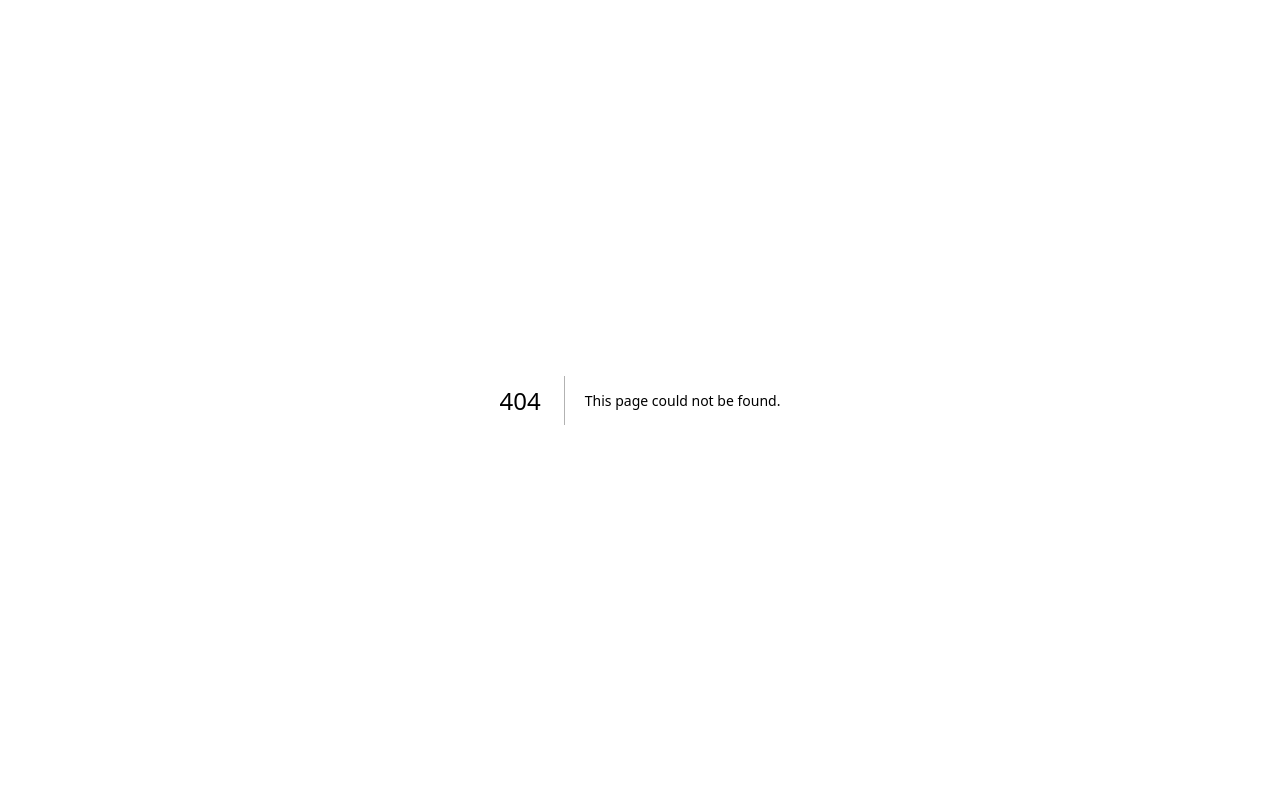
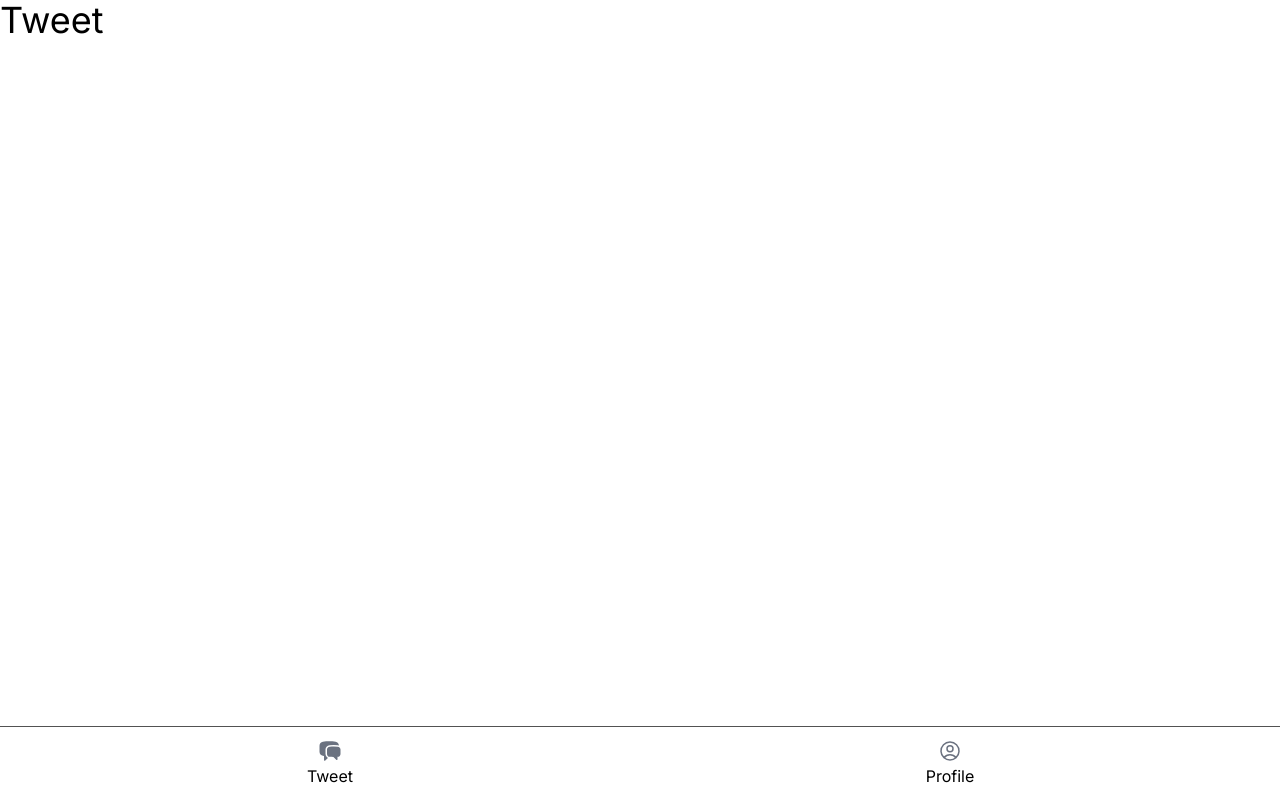
Before and after one commit to wlsto/carrot-market-reloaded, a Next.js app: page /tweet in a window 1280 px wide. Before the commit this address had no page. Built offline with nearby package versions, Linux system fonts and the light colour scheme.

Commit message:
Refactor: Update folder structure and add Tab bar

```diff
--- /dev/null
+++ b/app/(tabs)/layout.tsx
@@ -0,0 +1,10 @@
+import TabBar from "@/components/tab-bar";
+
+export default function TabLayout({ children }: { children: React.ReactNode }) {
+	return (
+		<div>
+			{children}
+			<TabBar />
+		</div>
+	);
+}
--- /dev/null
+++ b/app/(tabs)/tweet/page.tsx
@@ -0,0 +1,7 @@
+export default function Tweet() {
+	return (
+		<div>
+			<h1 className="text-4xl">Tweet</h1>
+		</div>
+	);
+}
--- a/app/layout.tsx
+++ b/app/layout.tsx
@@ -5,8 +5,11 @@ import "./globals.css";
 const inter = Inter({ subsets: ["latin"] });
 
 export const metadata: Metadata = {
-  title: "Create Next App",
-  description: "Generated by create next app",
+	title: {
+		template: "%s | Fire Tweet",
+		default: "Fire Tweet",
+	},
+	description: "Let's have a talk",
 };
 
 export default function RootLayout({
--- /dev/null
+++ b/components/tab-bar.tsx
@@ -0,0 +1,37 @@
+"use client";
+
+import Link from "next/link";
+import {
+	ChatBubbleLeftRightIcon as SolidChatBubbleLeftRightIcon,
+	UserCircleIcon as SolidUserCircleIcon,
+} from "@heroicons/react/24/solid";
+import {
+	ChatBubbleLeftRightIcon as OutlineChatBubbleLeftRightIcon,
+	UserCircleIcon as OutlineUserCircleIcon,
+} from "@heroicons/react/24/outline";
+import { usePathname } from "next/navigation";
+
+export default function TabBar() {
+	const pathname = usePathname();
+	return (
+		<div className="fixed bottom-0 w-full mx-auto grid grid-cols-2 border-neutral-600 border-t px-5 py-3">
+			<Link href="/tweet" className="flex flex-col items-center gap-px">
+				{pathname === "/tweet" ? (
+					<SolidChatBubbleLeftRightIcon className="h-6 w-6 text-gray-500" />
+				) : (
+					<OutlineChatBubbleLeftRightIcon className="h-6 w-6 text-gray-500" />
+				)}
+				<span>Tweet</span>
+			</Link>
+			<Link href="/profile" className="flex flex-col items-center gap-px">
+				{pathname === "/profile" ? (
+					<SolidUserCircleIcon className="h-6 w-6 text-gray-500" />
+				) : (
+					<OutlineUserCircleIcon className="h-6 w-6 text-gray-500" />
+				)}
+
+				<span>Profile</span>
+			</Link>
+		</div>
+	);
+}
```
Also changed, not shown: app/(auth)/create-account/actions.ts (renamed from app/create-account/actions.ts), app/(auth)/create-account/page.tsx (renamed from app/create-account/page.tsx), app/(auth)/login/actions.ts (renamed from app/login/actions.ts), app/(auth)/login/page.tsx (renamed from app/login/page.tsx), app/(auth)/page.tsx (renamed from app/page.tsx), app/(tabs)/profile/page.tsx (renamed from app/profile/page.tsx). Lines whose indentation alone changed are shown as unchanged.
